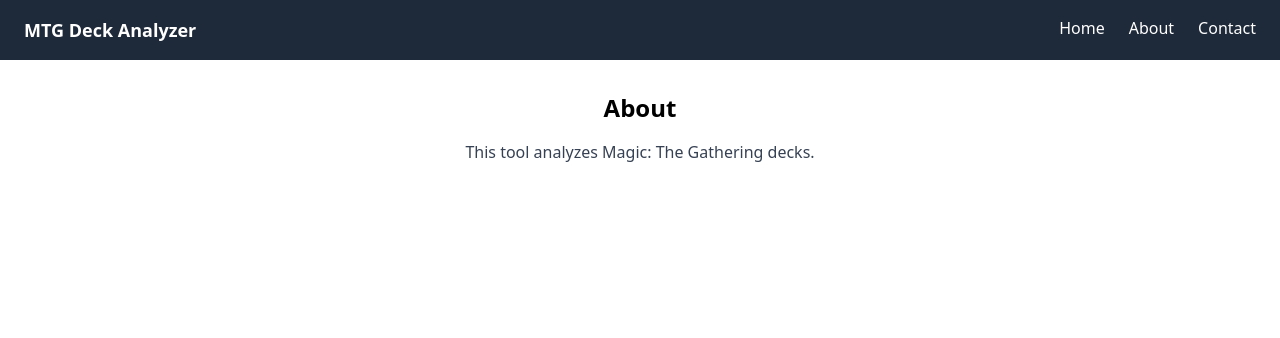
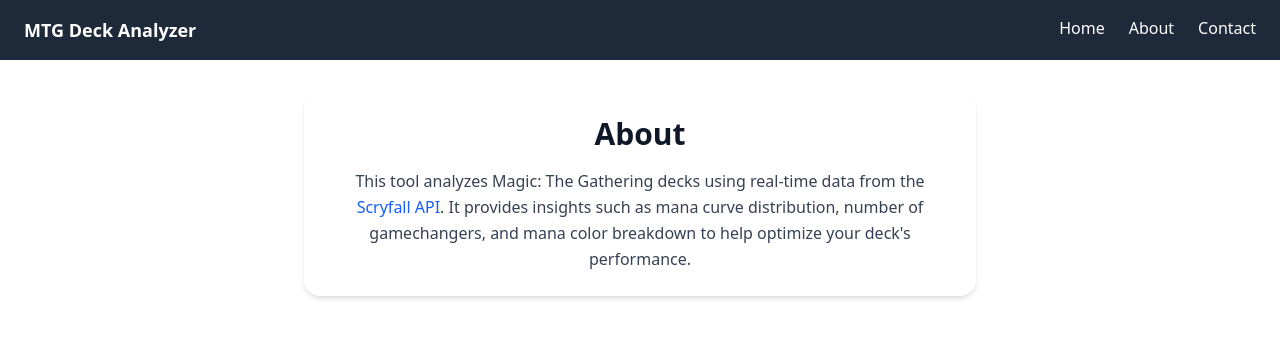
Before and after one commit to varadn/Comp5130_Website, a Next.js app: page /about in a window 1280 px wide. Shown: the top 338 px of the page. Built offline with nearby package versions, Linux system fonts and the light colour scheme.

Commit message:
accessibility added and about page animations updated and contact page styling rewritten

```diff
--- a/app/about/page.tsx
+++ b/app/about/page.tsx
@@ -1,13 +1,52 @@
+"use client";
+
 import React from "react";
 import PageLayout from "@/components/PageLayout";
 
 export default function About() {
   return (
     <PageLayout>
-      <h1 className="text-2xl font-bold mb-4">About</h1>
-      <p className="text-gray-700">
-        This tool analyzes Magic: The Gathering decks.
-      </p>
+      <div
+        role="main"
+        aria-labelledby="about-heading"
+        className="max-w-2xl mx-auto p-6 bg-white rounded-2xl shadow-md text-center"
+      >
+        <h1
+          className="text-3xl font-bold mb-4 text-gray-900 opacity-0"
+          id="about-heading"
+          role="heading"
+          aria-level={1}
+          style={{
+            animation: "fadeIn 0.6s ease forwards",
+            animationDelay: "0s",
+          }}
+        >
+          About
+        </h1>
+
+        <p
+          className="text-gray-700 leading-relaxed opacity-0"
+          style={{
+            animation: "fadeIn 0.6s ease forwards",
+            animationDelay: "0.2s",
+          }}
+        >
+          This tool analyzes Magic: The Gathering decks using real-time data
+          from the{" "}
+          <a
+            href="https://scryfall.com/docs/api"
+            target="_blank"
+            rel="noopener noreferrer"
+            className="text-blue-600 hover:underline"
+            aria-label="Scryfall API documentation"
+          >
+            Scryfall API
+          </a>
+          . It provides insights such as mana curve distribution, number of
+          gamechangers, and mana color breakdown to help optimize your deck's
+          performance.
+        </p>
+      </div>
     </PageLayout>
   );
 }
--- a/app/contact/page.tsx
+++ b/app/contact/page.tsx
@@ -18,42 +18,79 @@
 
   return (
     <PageLayout>
-      <h1 className="text-2xl font-bold mb-6">Contact Us</h1>
+      <div
+        role="main"
+        aria-labelledby="contact-heading"
+        className="w-full max-w-4xl mx-auto p-6 bg-white rounded-2xl shadow-md grid place-items-center"
+      >
+        <h1
+          id="contact-heading"
+          role="heading"
+          aria-level={1}
+          className="text-2xl font-bold mb-6"
+        >
+          Contact Us
+        </h1>
 
         {!submitted ? (
-        <form onSubmit={handleSubmit} className="w-full max-w-lg space-y-4">
+          <form
+            onSubmit={handleSubmit}
+            role="form"
+            aria-labelledby="contact-heading"
+            className="w-full max-w-lg space-y-4"
+          >
             <div>
-            <label className="block text-gray-700 font-medium mb-1">Name</label>
+              <label
+                htmlFor="contact-name"
+                className="block text-gray-700 font-medium mb-1"
+              >
+                Name
+              </label>
               <input
+                id="contact-name"
+                name="name"
                 type="text"
                 value={name}
                 onChange={(e) => setName(e.target.value)}
                 required
+                aria-required="true"
                 className="w-full p-3 border rounded-lg shadow-sm focus:outline-none focus:ring-2 focus:ring-blue-500"
               />
             </div>
 
             <div>
-            <label className="block text-gray-700 font-medium mb-1">
+              <label
+                htmlFor="contact-subject"
+                className="block text-gray-700 font-medium mb-1"
+              >
                 Subject
               </label>
               <input
+                id="contact-subject"
+                name="subject"
                 type="text"
                 value={subject}
                 onChange={(e) => setSubject(e.target.value)}
                 required
+                aria-required="true"
                 className="w-full p-3 border rounded-lg shadow-sm focus:outline-none focus:ring-2 focus:ring-blue-500"
               />
             </div>
 
             <div>
-            <label className="block text-gray-700 font-medium mb-1">
+              <label
+                htmlFor="contact-body"
+                className="block text-gray-700 font-medium mb-1"
+              >
                 Message
               </label>
               <textarea
+                id="contact-body"
+                name="message"
                 value={body}
                 onChange={(e) => setBody(e.target.value)}
                 required
+                aria-required="true"
                 rows={5}
                 className="w-full p-3 border rounded-lg shadow-sm focus:outline-none focus:ring-2 focus:ring-blue-500"
               />
@@ -67,10 +104,15 @@
             </button>
           </form>
         ) : (
-        <div className="bg-green-100 border border-green-400 text-green-700 px-4 py-3 rounded relative animate-fade-in">
+          <div
+            role="status"
+            aria-live="polite"
+            className="bg-green-100 border border-green-400 text-green-700 px-4 py-3 rounded relative animate-fade-in"
+          >
             <p className="font-bold">Thank you for reaching out!</p>
           </div>
         )}
+      </div>
     </PageLayout>
   );
 }
--- a/app/globals.css
+++ b/app/globals.css
@@ -1,4 +1,15 @@
 @import "tailwindcss";
+
+@keyframes fadeIn {
+  from {
+    opacity: 0;
+    transform: translateY(10px);
+  }
+  to {
+    opacity: 1;
+    transform: none;
+  }
+}
 
 /* :root {
   --background: #ffffff;
--- a/app/page.tsx
+++ b/app/page.tsx
@@ -147,12 +147,6 @@
               })()}
             </div>
           </div>
-          <style>{`
-            @keyframes fadeIn {
-              from { opacity: 0; transform: translateY(10px); }
-              to { opacity: 1; transform: none; }
-            }
-          `}</style>
         </div>
       );
     } catch (err) {
@@ -167,10 +161,22 @@
 
   return (
     <PageLayout>
-      <main className="flex-1 flex flex-col items-center justify-start p-8 w-full max-w-3xl mx-auto">
-        <h1 className="text-3xl font-bold mb-6">Paste Your Decklist</h1>
+      <main
+        role="main"
+        className="flex-1 flex flex-col items-center justify-start p-8 w-full max-w-3xl mx-auto"
+      >
+        <h1
+          id="home-heading"
+          role="heading"
+          aria-level={1}
+          className="text-3xl font-bold mb-6"
+        >
+          Paste Your Decklist
+        </h1>
 
         <textarea
+          id="deck-input"
+          aria-label="Decklist input; paste one card per line with optional quantity"
           className="w-full h-64 p-4 border rounded-lg shadow-sm focus:outline-none focus:ring-2 focus:ring-blue-500"
           placeholder="Paste around 100 cards here, one per line Format: [number] Card Name..."
           value={deckInput}
@@ -180,13 +186,22 @@
         <button
           className="mt-4 px-6 py-2 bg-blue-600 text-white font-semibold rounded-lg hover:bg-blue-700 transition"
           onClick={handleAnalyze}
+          aria-controls="analysis-results"
         >
           Analyze Deck
         </button>
 
         {results && (
-          <div className="mt-6 w-full bg-gray-100 text-black p-4 rounded-lg shadow-sm">
-            <h2 className="text-xl font-semibold mb-2">Results</h2>
+          <div
+            id="analysis-results"
+            role="region"
+            aria-labelledby="results-heading"
+            aria-live="polite"
+            className="mt-6 w-full bg-gray-100 text-black p-4 rounded-lg shadow-sm"
+          >
+            <h2 id="results-heading" className="text-xl font-semibold mb-2">
+              Results
+            </h2>
             {results}
           </div>
         )}
```
Lines whose indentation alone changed are shown as unchanged.
